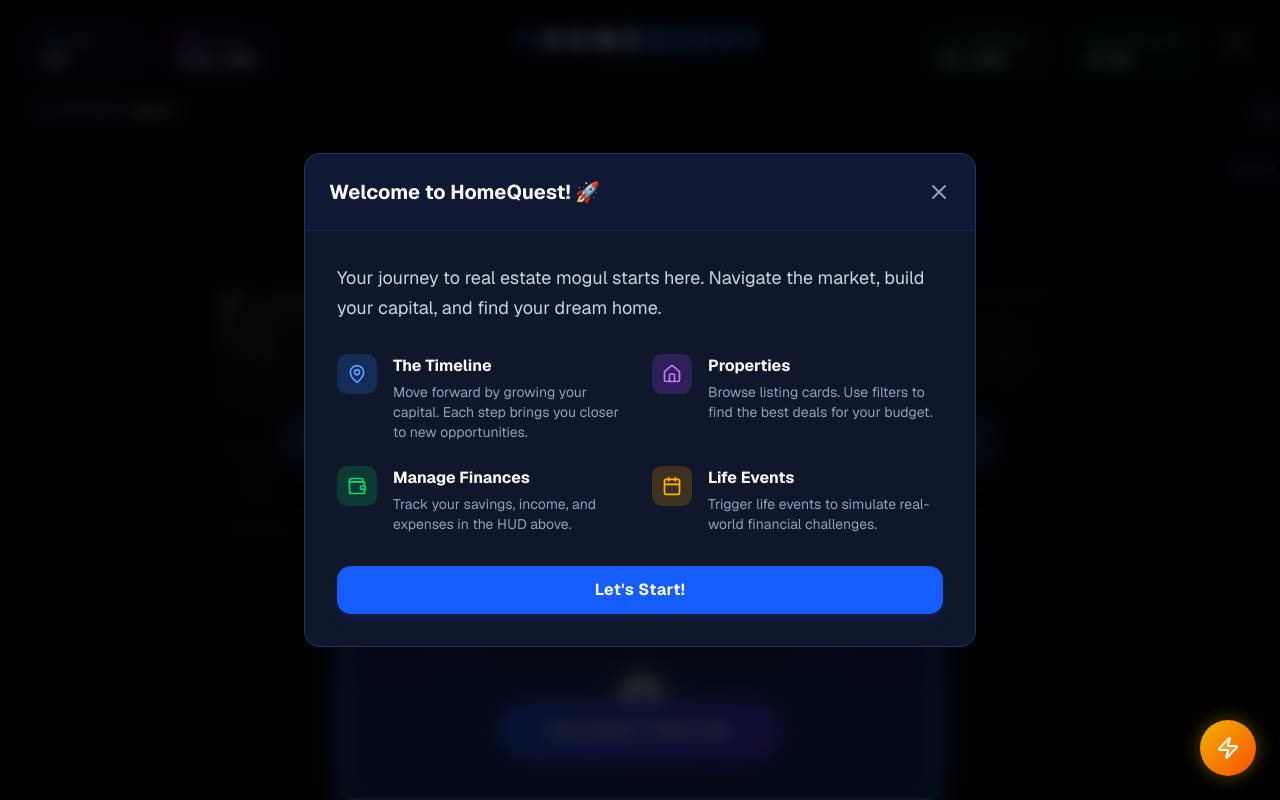
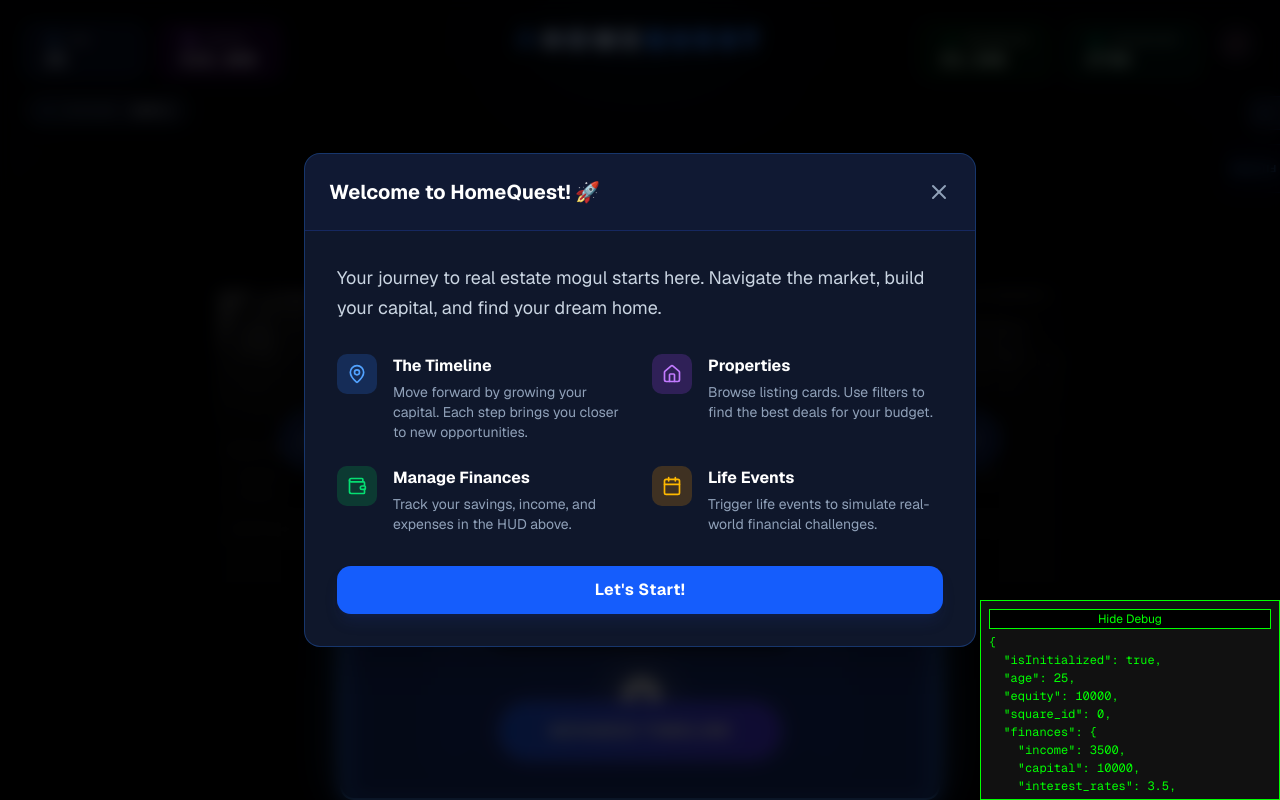
Before and after one commit to LT059/hackatum2025-interhyp, a Next.js app in the folder frontend/src/: page / in a window 1280 px wide. Both pictures are taken after typing "Sample" into the empty fields and a click on the button "START SIMULATION". Built offline with nearby package versions, Linux system fonts and the light colour scheme.

Commit message:
added game state debugger

```diff
--- a/frontend/src/components/game/GameContainer.tsx
+++ b/frontend/src/components/game/GameContainer.tsx
@@ -9,6 +9,8 @@ import HUD from "../HUD"
 import { motion } from "framer-motion"
 import MonopolyBoard from "./MonopolyBoard"
 import OnboardingGuide from "../ui/OnboardingGuide" // Import OnboardingGuide
+import { useState } from "react"
+
 
 export default function GameContainer() {
   const { isInitialized, changeAge } = useGame()
@@ -19,6 +21,7 @@ export default function GameContainer() {
 
   return (
     <main className="relative w-full h-screen overflow-hidden bg-slate-950 font-sans text-slate-100 selection:bg-blue-500/30">
+      <GameDebugger />
       <MonopolyBoard />
       <HUD />
       {/* Main Game Stage */}
@@ -44,3 +47,43 @@ export default function GameContainer() {
     </main>
   )
 }
+
+
+function GameDebugger() {
+  const game = useGame()
+  const [isVisible, setIsVisible] = useState(true)
+
+  return (
+    <div style={{
+      position: "fixed",
+      bottom: 0,
+      right: 0,
+      width: "300px",
+      maxHeight: isVisible ? "200px" : "30px",
+      background: "#111",
+      color: "#0f0",
+      padding: "8px",
+      fontSize: "12px",
+      zIndex: 9999,
+      overflowY: "auto",
+      border: "1px solid #0f0",
+      transition: "max-height 0.3s ease",
+    }}>
+      <button
+        onClick={() => setIsVisible(!isVisible)}
+        style={{
+          display: "block",
+          marginBottom: "4px",
+          background: "#000",
+          color: "#0f0",
+          border: "1px solid #0f0",
+          cursor: "pointer",
+          width: "100%",
+        }}
+      >
+        {isVisible ? "Hide" : "Show"} Debug
+      </button>
+      {isVisible && <pre>{JSON.stringify(game, null, 2)}</pre>}
+    </div>
+  )
+}
```
